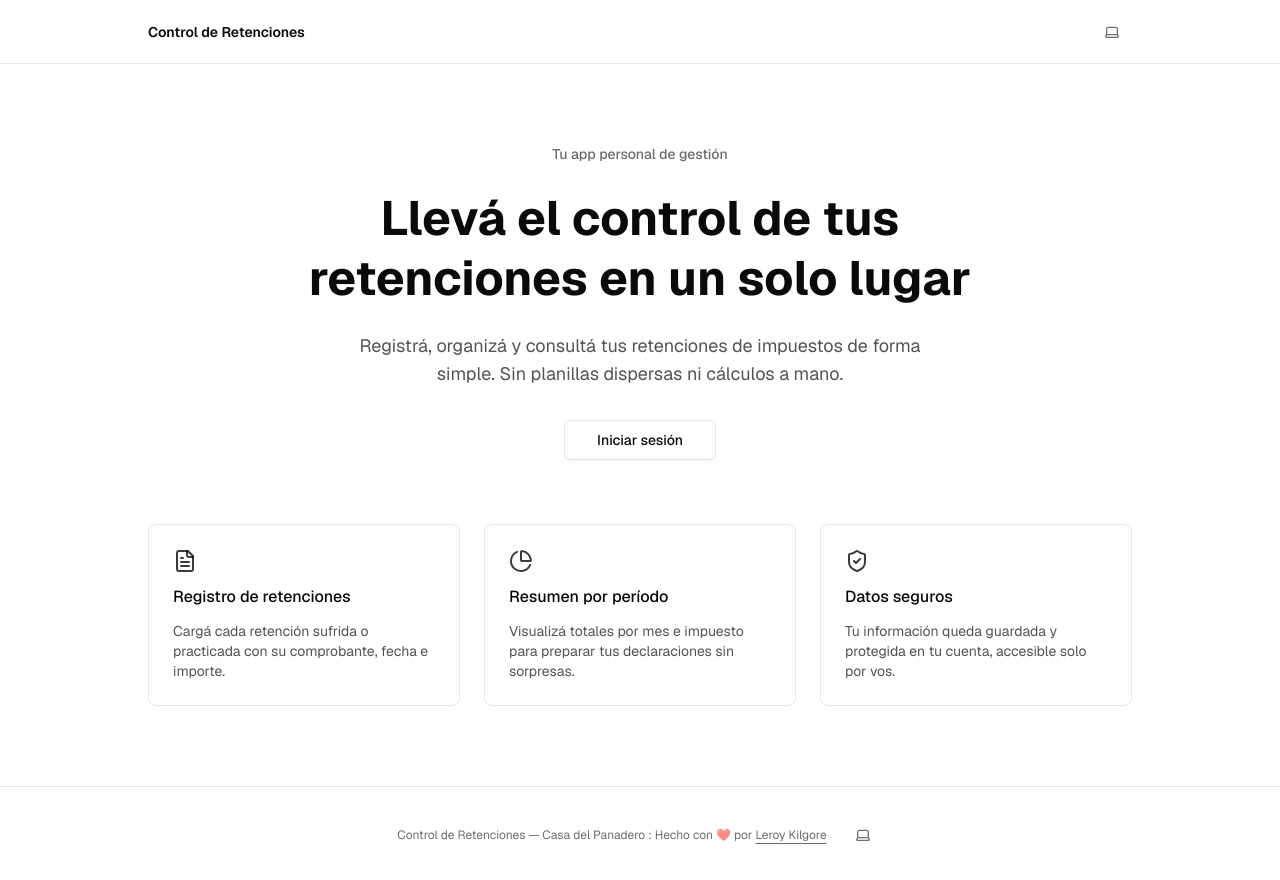
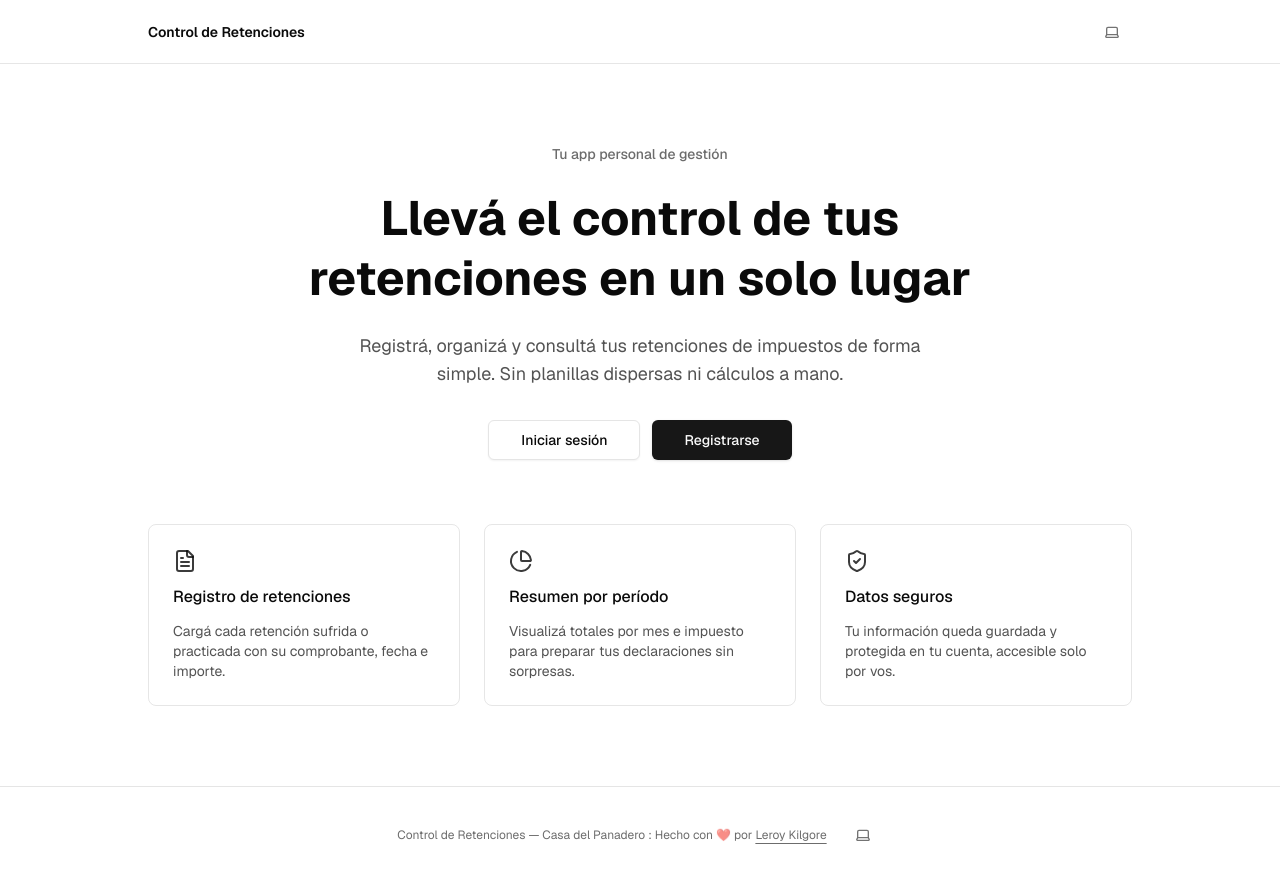
Before and after one commit to leroyakg/control-retenciones, a Next.js app: page / in a window 1280 px wide. Shown: the top 880 px of the page. Built offline with nearby package versions, Linux system fonts and the light colour scheme; no server answers.

Commit message:
improve auth buttons on landing page

```diff
--- a/components/auth-button.tsx
+++ b/components/auth-button.tsx
@@ -12,9 +12,14 @@ export async function AuthButton() {
 
   if (!user) {
     return (
-      <Button asChild size="lg" variant="outline">
-        <Link href="/auth/login">Iniciar sesión</Link>
-      </Button>
+      <>
+        <Button asChild size="lg" variant="outline">
+          <Link href="/auth/login">Iniciar sesión</Link>
+        </Button>
+        <Button asChild size="lg" variant="default">
+          <Link href="/auth/sign-up">Registrarse</Link>
+        </Button>
+      </>
     );
   }
 
--- a/components/sign-up-form.tsx
+++ b/components/sign-up-form.tsx
@@ -44,7 +44,7 @@ export function SignUpForm({
         email,
         password,
         options: {
-          emailRedirectTo: `${window.location.origin}/protected`,
+          emailRedirectTo: `${window.location.origin}/dashboard`,
         },
       });
       if (error) throw error;
```
